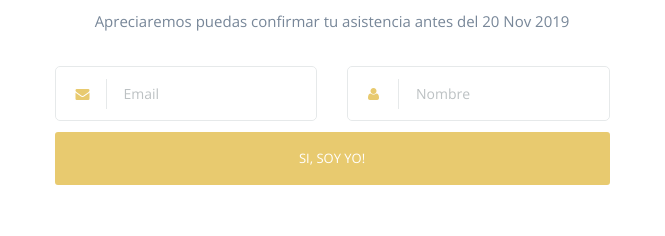
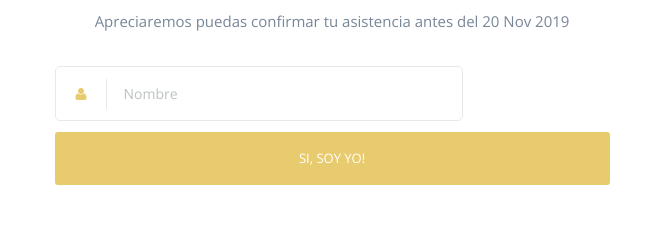
Before and after one commit to jorgef21/jorgef21.github.io, a plain HTML site: page index.html in a window 1280 px wide. Shown: the part 4722-4958 px from the top of the page, 308-973 px from the left. Drawn offline with nearby package versions, Linux system fonts and the light colour scheme; some packages are replaced by stand-ins of ours; a script that the page names is missing.

Commit message:
just name

```diff
--- a/index.html
+++ b/index.html
@@ -415,14 +415,7 @@
                       action=""
                       method="POST">
                     <div class="row">
-                        <div class="col-md-6 col-sm-6">
-                            <div class="form-input-group">
-                                <i class="fa fa-envelope"></i><input type="email" name="email" class=""
-                                                                     placeholder="Email"
-                                                                     required>
-                            </div>
-                        </div>
-                        <div class="col-md-6 col-sm-6">
+                        <div class="col-md-9 col-sm-9">
                             <div class="form-input-group">
                                 <i class="fa fa-user"></i><input name="name" class=""
                                                                  placeholder="Nombre"
```
